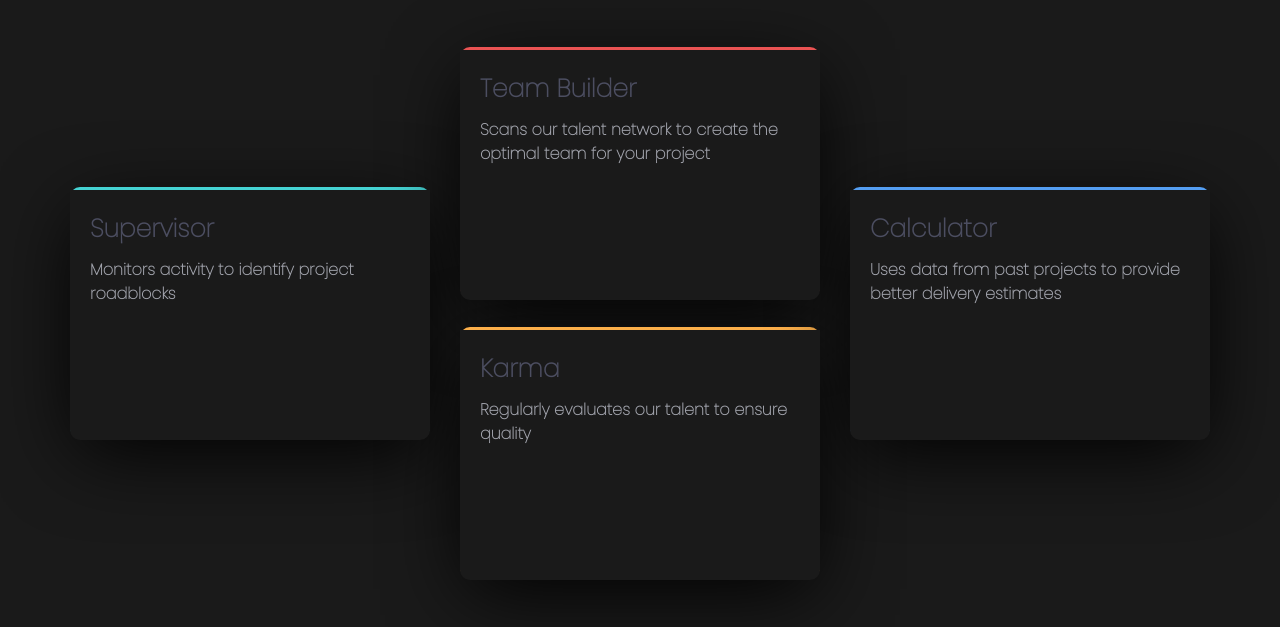
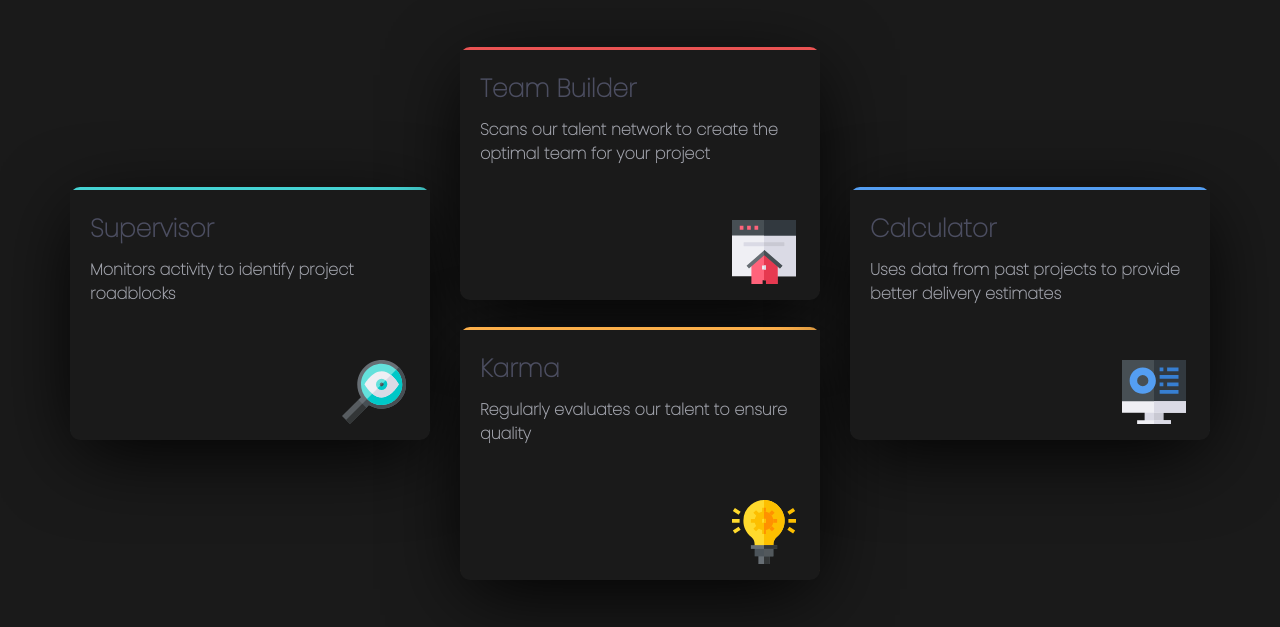
Before and after one commit to SiR-PENt/FourCard-Feature, a plain HTML site: page index.html in a window 1280 px wide. Shown: the part 202-829 px from the top of the page. Drawn offline with nearby package versions, Linux system fonts and the light colour scheme; files that its build step writes are made by us from their sources; the site is published under a folder, as on GitHub Pages, so addresses that start at the root find nothing.

Commit message:
img link mod

```diff
--- a/index.html
+++ b/index.html
@@ -35,7 +35,7 @@
          <h1>Supervisor</h1>
           <p>Monitors activity to identify project roadblocks
             </p>
-          <img src="/images/icon-supervisor.svg" alt="" class="supervisor-img"/>
+          <img src="images/icon-supervisor.svg" alt="" class="supervisor-img"/>
       </article>
       </div>
 
@@ -44,7 +44,7 @@
       <article class="team-builder theme">
         <h1>Team Builder</h1>
         <p>Scans our talent network to create the optimal team for your project</p>
-          <img src="/images/icon-team-builder.svg" alt="" class="team-builder-img" />
+          <img src="images/icon-team-builder.svg" alt="" class="team-builder-img" />
       </article>
       </div>
 
@@ -52,7 +52,7 @@
       <article class="karma theme">
         <h1>Karma</h1>
         <p>Regularly evaluates our talent to ensure quality</p>
-          <img src="/images/icon-karma.svg" alt="" class="karma-img" />
+          <img src="images/icon-karma.svg" alt="" class="karma-img" />
       </article>
       </div>
     </div>
@@ -61,7 +61,7 @@
       <article class="calculator theme">
         <h1>Calculator</h1>
         <p>Uses data from past projects to provide better delivery estimates</p>
-          <img src="/images/icon-calculator.svg" alt="" class="calculator-img" />
+          <img src="images/icon-calculator.svg" alt="" class="calculator-img" />
       </article>
     </div>
    </section>
```
Also changed, not shown: 1 other file.
